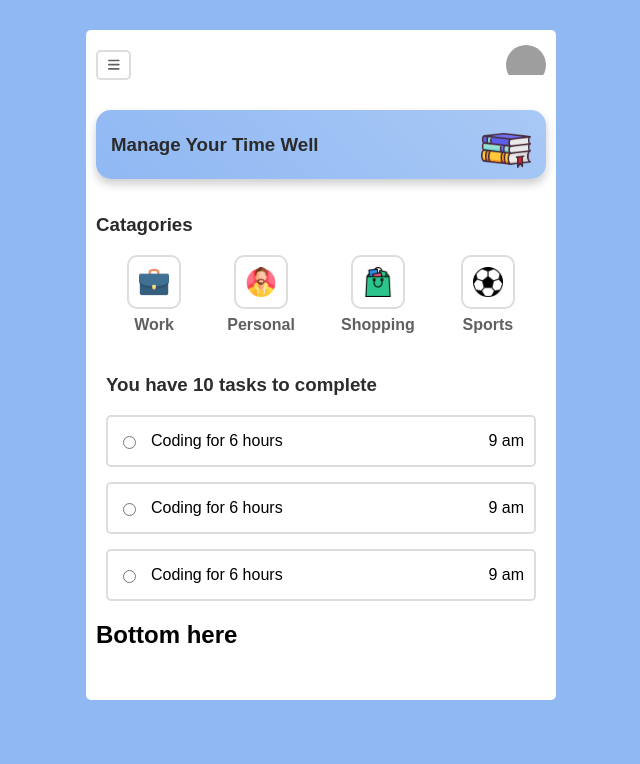
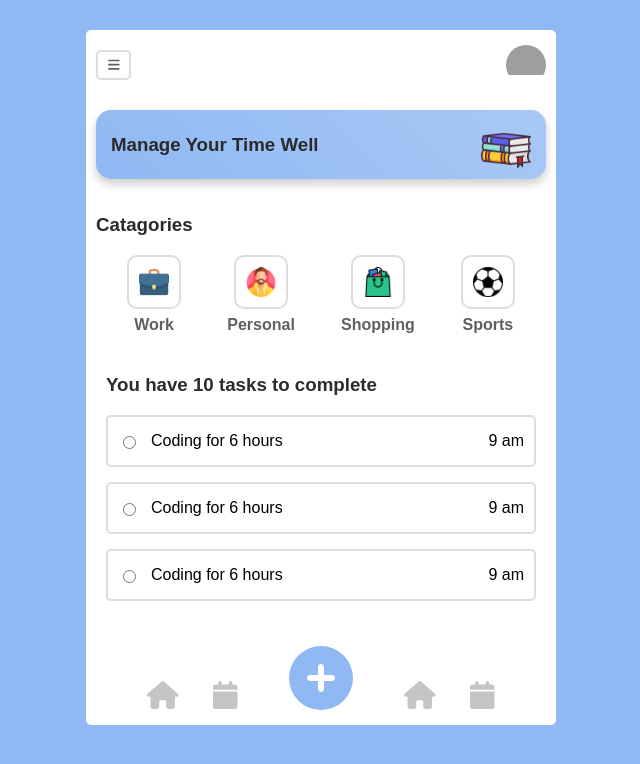
Before and after one commit to shafik720/To-do-app-with-React-Node-Mongodb, a React (Create React App) app: page / in a window 1280 px wide. Shown: the top 764 px of the page, without its empty margins (319-959 px from the left). Built offline with nearby package versions, Linux system fonts and the light colour scheme; grey boxes are pictures that could not be loaded.

Commit message:
working on bottom section

```diff
--- a/src/Components/BottomSection/BottomSection.css
+++ b/src/Components/BottomSection/BottomSection.css
@@ -0,0 +1,22 @@
+
+
+.bottom-div{
+    display: flex;
+    justify-content: space-evenly;
+    align-items: flex-end;
+    margin-top: 45px;
+}
+
+.add-icon{
+    color: #90B8F3;
+    font-size: 4em;
+}
+
+.single-icon{
+    margin: 0 15px;
+    font-size: 28px;
+    color: rgb(197, 197, 197);
+}
+.bottom-left{
+
+}
--- a/src/Components/BottomSection/BottomSection.js
+++ b/src/Components/BottomSection/BottomSection.js
@@ -1,9 +1,23 @@
 import React from 'react';
+import './BottomSection.css';
+import { FontAwesomeIcon } from '@fortawesome/react-fontawesome';
+import { faHouse, faCalendar, faPlusCircle } from '@fortawesome/free-solid-svg-icons';
+
 
 const BottomSection = () => {
     return (
-        <div>
-            <h2>Bottom here</h2>
+        <div className="bottom-div">
+            <div className="bottom-left">
+                <span><FontAwesomeIcon className="single-icon" icon={faHouse} /> </span>
+                <span><FontAwesomeIcon className="single-icon" icon={faCalendar} /> </span>
+            </div>
+            <div className="bottom-mid">
+                <span><FontAwesomeIcon className="add-icon" icon={faPlusCircle} /> </span>
+            </div>
+            <div className="bottom-right">
+                <span><FontAwesomeIcon className="single-icon" icon={faHouse} /> </span>
+                <span><FontAwesomeIcon className="single-icon" icon={faCalendar} /> </span>
+            </div>
         </div>
     );
 };
```
